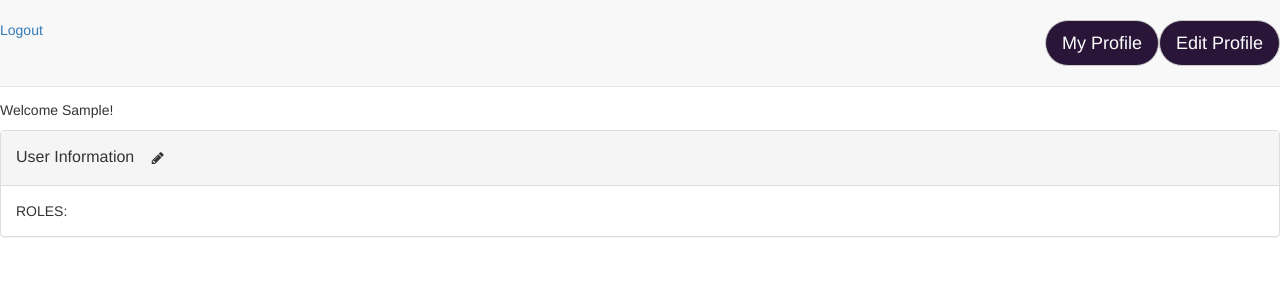
After one commit to krebates/rare_share, a Rails app: page /profile in a window 1280 px wide. The commit adds this page. Shown: the top 300 px of the page. Run offline with Rails 7, Linux system fonts and the light colour scheme; the visitor is signed in with stand-in values (Sample User, id 1); data comes from the database, SQL or seed files in the repository; style sheets or scripts are compiled from the project's sources; some libraries are stand-ins or nearby versions.

Commit message:
Allow user to add their role/roles

```diff
--- a/app/assets/stylesheets/application.scss
+++ b/app/assets/stylesheets/application.scss
@@ -12,6 +12,7 @@
  *
  *= require_tree .
  *= require_self
+ *= require font-awesome
  */
 
   @import "bootstrap-sprockets";
--- a/app/assets/stylesheets/styleguide/_borders.scss
+++ b/app/assets/stylesheets/styleguide/_borders.scss
@@ -1,5 +1,9 @@
 .border--black {
   border: 1px solid black;
+}
+
+.border--gray {
+  border: 1px solid gray;
 }
 
 .border--yellow--bottom {
--- /dev/null
+++ b/app/controllers/profile_controller.rb
@@ -0,0 +1,12 @@
+class ProfileController < ApplicationController
+  def show
+    @user = current_user
+    render 'users/profile/show'
+  end
+
+  def update
+    role = Role.find(params[:user][:user_roles])
+    current_user.roles << role
+    redirect_to :back
+  end
+end
--- a/app/controllers/users_controller.rb
+++ b/app/controllers/users_controller.rb
@@ -1,4 +1,8 @@
 class UsersController < Devise::RegistrationsController
+
+  def show
+    @user = User.find(params[:id])
+  end
 
   private
 
--- a/app/models/user.rb
+++ b/app/models/user.rb
@@ -1,8 +1,12 @@
 class User < ActiveRecord::Base
   # before_action :authenticate_user!
+  has_many :roles
 
   devise :database_authenticatable, :registerable,
          :recoverable, :rememberable, :trackable, :validatable
 
-
+  def user_roles
+    return unless roles.any?
+    roles.map(&:name)
+  end
 end
--- a/app/views/shared/_header.html.haml
+++ b/app/views/shared/_header.html.haml
@@ -1,6 +1,7 @@
 .navbar.navbar-default.navbar-fixed-top.padding--small--vertical
   - if user_signed_in?
-    = link_to 'Edit profile', edit_user_registration_path, { class: "btn btn-default btn-lg pull-right" }
+    = link_to 'Edit Profile', edit_user_registration_path, { class: "btn btn-default btn-lg pull-right" }
+    = link_to 'My Profile', profile_path, { class: "btn btn-default btn-lg pull-right" }
     = link_to "Logout", destroy_user_session_path, method: :delete
   - else
     .padding--medium--right
--- /dev/null
+++ b/app/views/users/profile/_form.html.haml
@@ -0,0 +1,3 @@
+= simple_form_for @user, url: profile_path do |f|
+  = f.select :user_roles, Role.all.map { |r| [r.name, r.id] }
+  = f.submit "Add Role"
--- /dev/null
+++ b/app/views/users/profile/show.html.haml
@@ -0,0 +1,34 @@
+%p
+  = "Welcome #{current_user.first_name}!"
+
+#user_info.panel.panel-default
+  .panel-heading
+    %h3.panel-title
+      ="User Information"
+      - options = { data: { target: "#edit_user_info", toggle: "modal" }, class: 'btn' }
+      = link_to fa_icon("pencil"), '#edit_user_info', options
+  .panel-body
+    = "ROLES:"
+    - current_user.roles.each do |role|
+      %span.label.label-info
+        = role.name
+
+#edit_user_info.modal.fade
+  .modal-dialog
+    .modal-content
+      .modal-header
+        %button.close{ data: { dismiss: "modal"} }
+        %span.pull-right{ "aria-hidden" => "true" }
+          = fa_icon("times")
+        %span.sr-only
+          = "Close"
+        .modal-title
+          %h3
+            = "User Information"
+        .modal-body
+          = render 'users/profile/form'
+        .modal-footer
+          .btn.btn-default{ data: { dismiss: "modal" } }
+            = "Close"
+          .btn.btn-primary
+            ="Save changes"
--- a/config/routes.rb
+++ b/config/routes.rb
@@ -1,5 +1,10 @@
 Rails.application.routes.draw do
   mount RailsAdmin::Engine => '/admin', as: 'rails_admin'
   devise_for :users, :controllers => { :registrations => 'users' }
+
+  devise_scope :user do
+    resource :profile, only: [:show, :edit, :update], controller: "profile"
+  end
+
   root to: 'home#index'
 end
```
Also changed, not shown: app/models/role.rb (added, +9 -0 lines), db/migrate/20141220235439_create_roles.rb (added, +8 -0 lines), db/seeds.rb (+16 -0 lines), Gemfile, Gemfile.lock, db/schema.rb.
